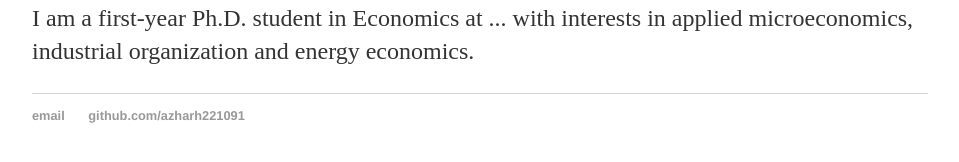
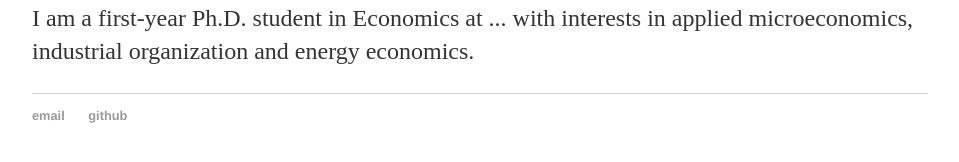
Before and after one commit to azharhsain/azharhsain.github.io, a Jekyll site: the page built from index.html, in a window 1280 px wide. Shown: the part 474-636 px from the top of the page, without its empty margins (160-1119 px from the left). Built offline with Jekyll 4.4.1, drawn with Linux system fonts in a browser that asks for light colours.

Commit message:
Changed Index

```diff
--- a/_layouts/default.html
+++ b/_layouts/default.html
@@ -25,7 +25,7 @@
   <footer>
    <ul>
    <li><a href="mailto:azharh@uchicago.edu">email</a></li>
-   <li><a href="https://github.com/azharhsain">github.com/azharh221091</a></li>
+   <li><a href="https://github.com/azharhsain">github</a></li>
    </ul>
   </footer>
   </body>
```
